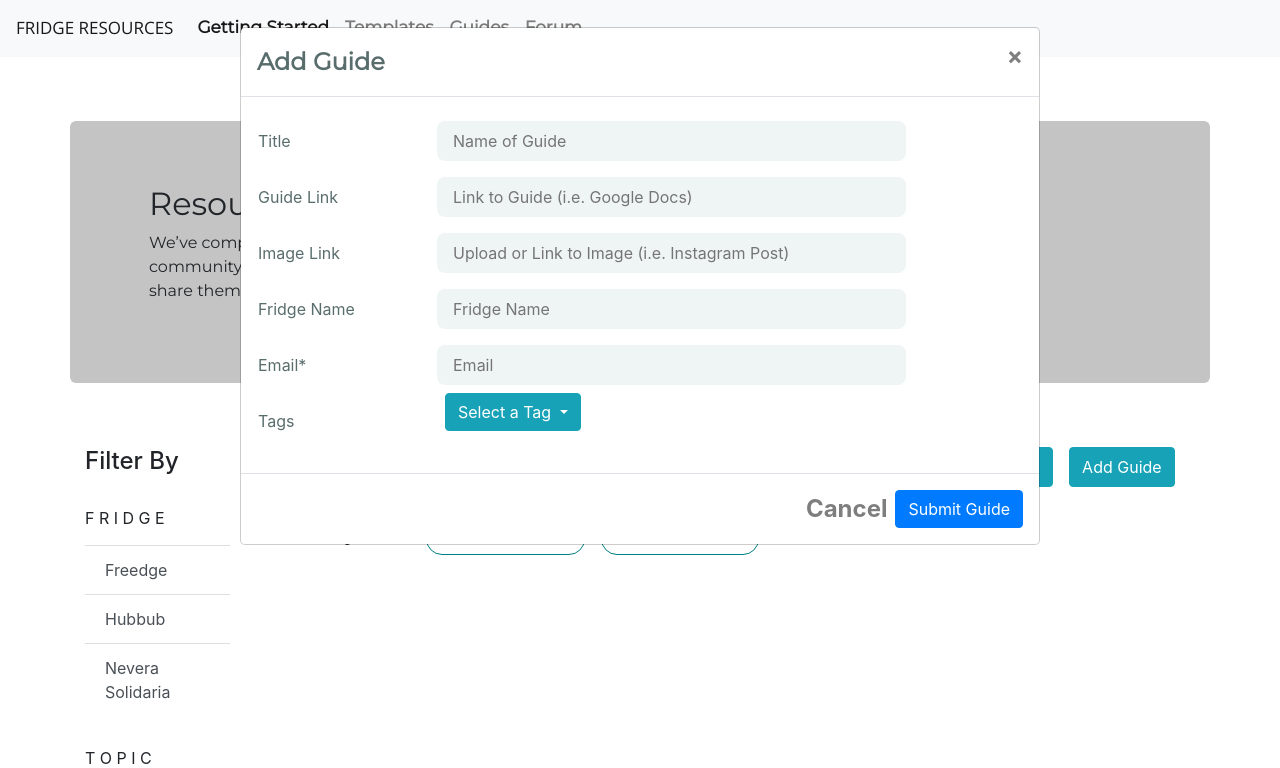
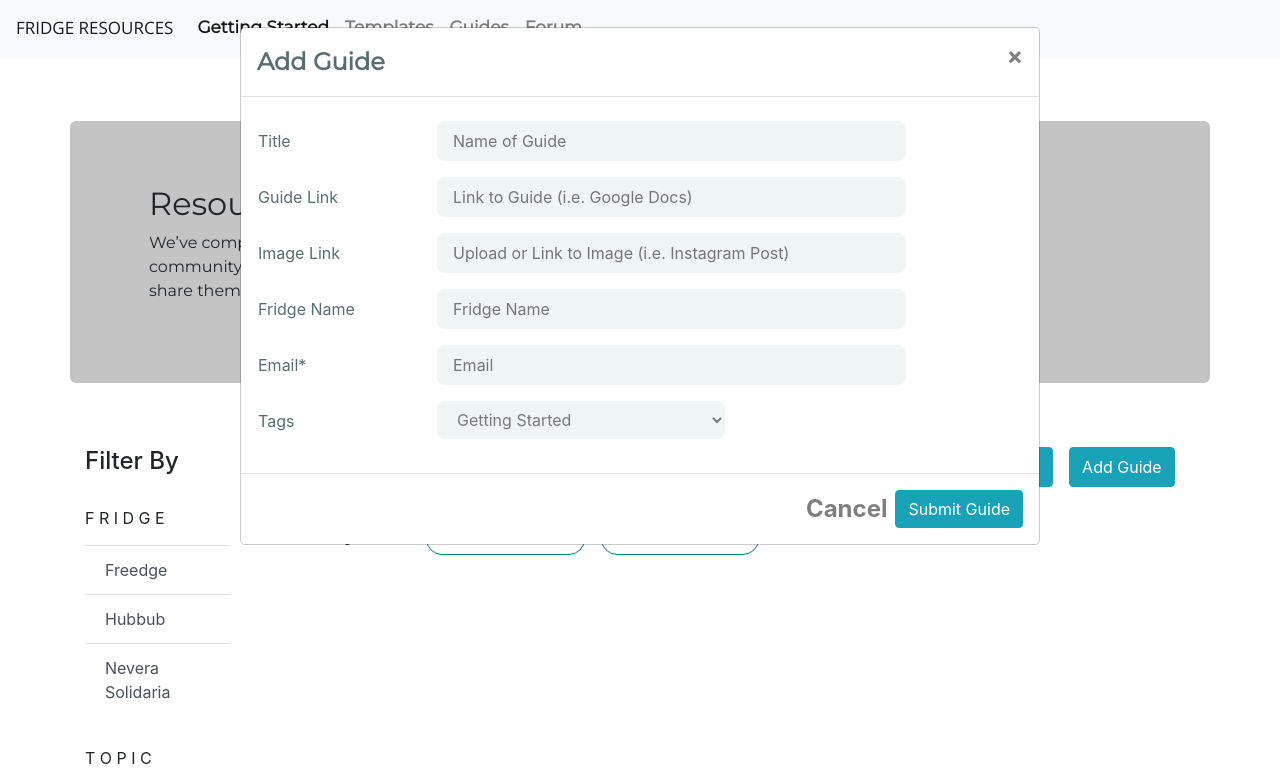
Before and after one commit to zoepanas/cf-resources, a Flask app: page /guides/tag in a window 1280 px wide. Shown: the part 1-769 px from the top of the page. Run offline with Flask 2, Linux system fonts and the light colour scheme; some libraries are stand-ins or nearby versions.

Commit message:
Added tag picker for guide submission

```diff
--- a/static/css/guides.css
+++ b/static/css/guides.css
@@ -156,3 +156,33 @@ p.in-success-modal {
   z-index: 100;
   cursor: pointer;
 }
+
+.tag-picker {
+  width: 100%;
+  margin: 0.5rem 1rem 0.5rem 0.5rem;
+  background-color: #eff5f5 !important;
+  border: 0px !important;
+  border-radius: 0.5rem !important;
+  color: #797979 !important;
+  padding: 0.5rem 2rem 0.5rem 1rem;
+}
+
+select {
+  width: 100%;
+  margin: 0.5rem 1rem 0.5rem 0.5rem;
+  background-color: #eff5f5 !important;
+  border: 0px !important;
+  border-radius: 0.5rem !important;
+  color: #797979 !important;
+  padding: 0.5rem 2rem 0.5rem 1rem;
+}
+
+.btn-primary,
+.btn-primary:hover,
+.btn-primary:active,
+.btn-primary:visited {
+  background-color: #eff5f5 !important;
+  border: 0px !important;
+  border-radius: 0.5rem !important;
+  color: #797979 !important;
+}
--- a/static/guides.js
+++ b/static/guides.js
@@ -1,3 +1,5 @@
+var new_fridge_tag = "";
+
 var search_guides = function (term) {
   window.location.href = `/search-guides?s=${term}`;
 };
@@ -32,6 +34,7 @@ function sendEmail() {
   var name = $("#fridge-name").val();
   var email = $("#fridge-email").val();
   var time = currentDT();
+  var tag = new_fridge_tag;
   Email.send({
     Host: "smtp.gmail.com",
     Username: "cf.resources.nyc@gmail.com",
@@ -51,7 +54,9 @@ function sendEmail() {
       "<br> Associated Email: " +
       email +
       "<br>Time submitted: " +
-      time,
+      time +
+      "<br>Guide Topic: " +
+      tag,
   }).then(guideSubmitted());
 }
 
@@ -104,13 +109,7 @@ $(document).ready(function () {
     get_by_tag(tag);
   });
 
-  $("#dropdownMenuButton").click(function () {
-    $(".tag-options").toggle();
-  });
-
-  $(".dropdown-item").click(function () {
-    var fridge_tag = $(this).attr("value");
-    console.log(fridge_tag);
-    $(".tag-options").toggle();
+  $(".tag-option").click(function () {
+    new_fridge_tag = $(this).attr("value");
   });
 });
--- a/templates/guides.html
+++ b/templates/guides.html
@@ -125,9 +125,9 @@
                   />
                 </div>
                 <div class="row">
-                  <div class="dropdown">
+                  <!--<div class="dropdown">
                     <button
-                      class="btn btn-info dropdown-toggle"
+                      class="btn dropdown-toggle tag-picker-button btn-primary"
                       type="button"
                       id="dropdownMenuButton"
                       data-toggle="dropdown"
@@ -151,7 +151,19 @@
                       </div>
                       <div class="dropdown-item" value="Misc">Misc</div>
                     </div>
-                  </div>
+                  </div>-->
+                  <select class="selectpicker tag-picker" title="Select a Tag">
+                    <option class="tag-option" value="Getting Started">
+                      Getting Started
+                    </option>
+                    <option class="tag-option" value="Volunteers">
+                      Volunteers
+                    </option>
+                    <option class="tag-option" value="Partnerships">
+                      Partnerships
+                    </option>
+                    <option class="tag-option" value="Misc">Misc</option>
+                  </select>
                 </div>
               </div>
             </div>
@@ -164,7 +176,7 @@
             >
               Cancel
             </button>
-            <button type="button" id="submit-guide-btn" class="btn btn-primary">
+            <button type="button" id="submit-guide-btn" class="btn btn-info">
               Submit Guide
             </button>
           </div>
```
